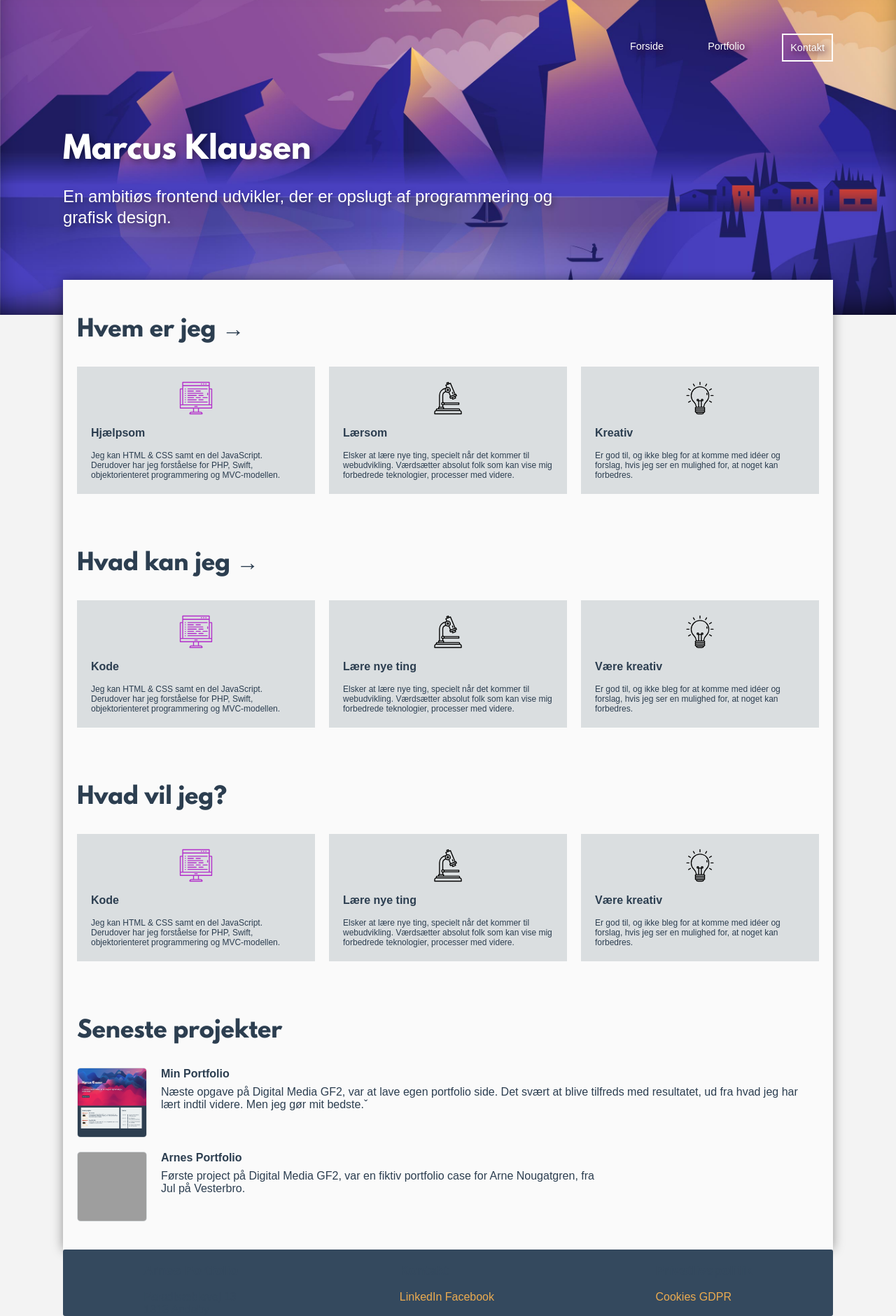
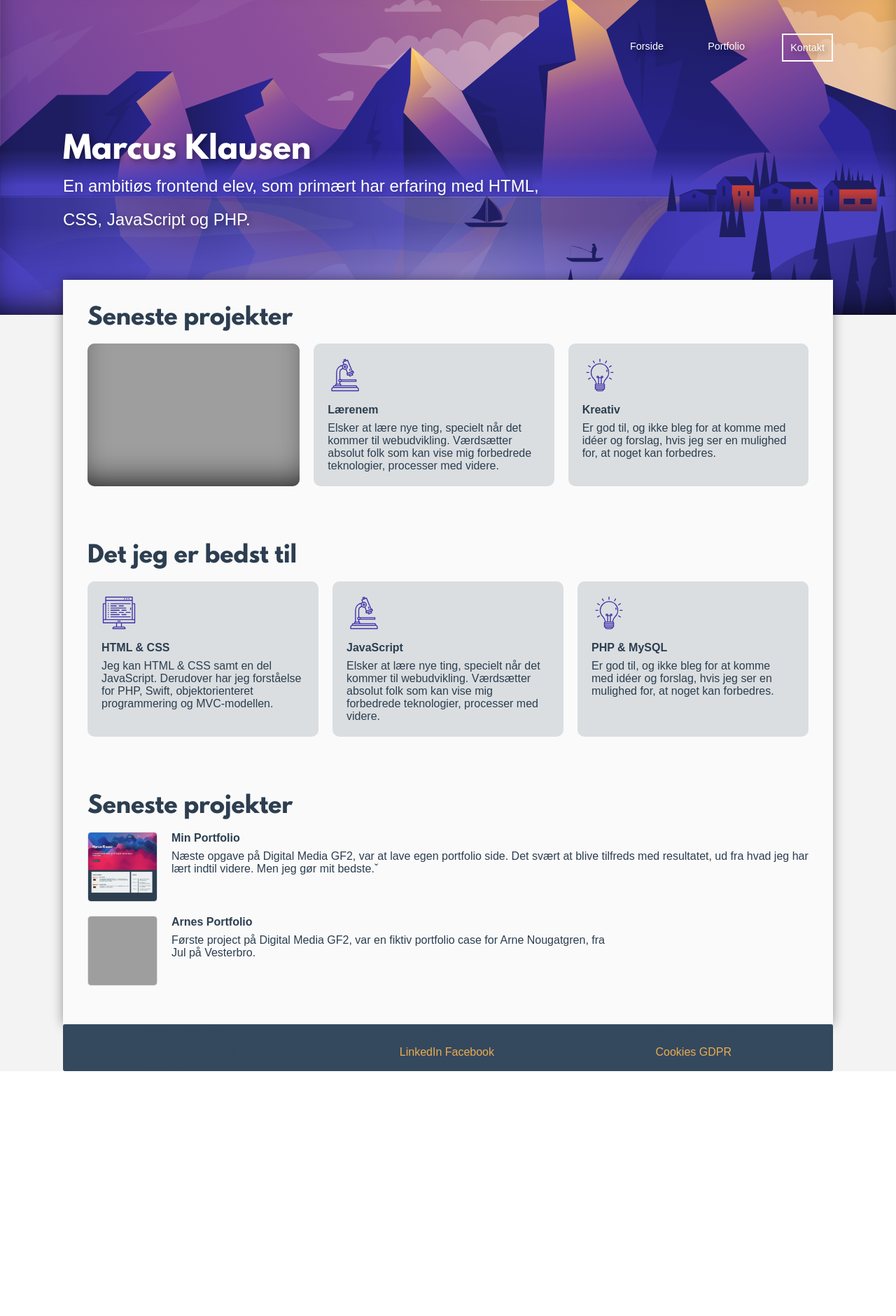
Before and after one commit to marcusklausen/my-portfolio, a PHP site: page / in a window 1280 px wide. Shown: the whole page at 70% size. After the commit the page ends 1531 px from the top, so only its background shows below. Run offline with PHP 8.4, Linux system fonts and the light colour scheme; some web fonts are replaced; grey boxes are pictures that could not be loaded.

Commit message:
rearranged frontpage added hover effect on latest projects, needs styling

```diff
--- a/css/style.css
+++ b/css/style.css
@@ -47,7 +47,7 @@ body {
 /* Globals */
 
 h1,h2,h3,h4,h5 {
-    margin: 1em 0  1em 0;
+    margin: 0 0 0.5em 0;
 }
 
 
@@ -75,7 +75,7 @@ h1,h2,h3,h4,h5 {
 }
 
 .bg {
-    background-image: url("img/header.jpg");
+    background-image: url("img/header.svg");
     min-height: 30%;
     background-position: center;
     background-repeat: no-repeat;
@@ -94,6 +94,7 @@ h1,h2,h3,h4,h5 {
 .container {
     margin-top:-50px;
     box-shadow: 0 0px 15px 0 rgba(0,0,0, 0.4);
+    padding:15px;
 }
 .spacing {
     margin: 0 auto 5em auto;
@@ -143,16 +144,11 @@ header .wrapper {
     font-family: 'Alegreya', sans-serif;
     font-weight: 400;
     line-height: 30px;
+    line-height: 2em;
 }
 
-#tagline button {
+button {
     padding:10px;
-    margin: 30px 10px 0 0;
-    background: #3c40c6;
-    border:1px solid #34495e;
-    box-shadow: 1px 1px 0px 0px #c97cb4 inset;
-    color:#2c3e50;
-
 }
 
 
@@ -163,9 +159,9 @@ header .wrapper {
 
 nav {
     margin: 0 0 0 0;
-    text-shadow: 3px 3px 8px #35113b;
     font-family: 'Alegreya', sans-serif;
     font-size:18px;
+    text-shadow: 3px 3px 8px rgba(0,0,0, 0.4);
 }
 
 nav ul a {
@@ -220,44 +216,81 @@ main h3 {
     font-family: 'LeagueSpartan-Bold';
 }
 
-main .skill .icon  {
+main .card .icon  {
     width: 50px;
     height: 50px;
     background-position: center;
     background-repeat: no-repeat;
     background-size: cover;
-    margin: 0 auto;
+    margin: 0 0;
 }
 
-main .skill {
-
+main .card {
     padding:20px;
     margin-right: 20px;
     background:#dadee0;
     flex: 1 1 0;
+    border-radius:10px;
+    overflow: hidden;
 }
 
-main .skill:last-child {
+
+
+main .card:last-child {
     margin:0;
 }
 
-main .skills h4 {
-
+main .card h4 {
+    margin:1em 0 0.5em 0;
 }
 
-main .skill .icon.code  {
+main .card .icon.code  {
     background-image:url('img/icons/CODE.svg');
 }
-main .skill .icon.curious  {
+main .card .icon.curious  {
     background-image:url('img/icons/MICROSCOPE.svg');
 }
-main .skill .icon.idea  {
+main .card .icon.idea  {
     background-image:url('img/icons/IDEA.svg');
 }
 
-main .skill p {
-    font-size: 12px;
+main .card.portfolio {
+    margin-right: 20px;
+    flex: 1 1 0;
+    border-radius:10px;
+    padding:0;
 }
+
+
+
+main .card.portfolio .img {
+    height:100%;
+    box-shadow: 0px -25px 50px -25px #000 inset;
+}
+
+main .card.portfolio .caption {
+    background: rgb(2,0,36);
+    background: linear-gradient(0deg, rgba(2,0,36,1) 0%, rgba(0,0,0,0) 100%);
+    margin:-80px auto 0 auto;
+    width:100%;
+    border-radius:5px;
+    padding:10px;
+    box-sizing: unset;
+    height:65px;
+    color:white;
+    display: none;
+}
+main .card:hover .caption {
+    display: block;
+}
+main .card.portfolio .caption p {
+    font-size:0.9em;
+}
+
+main .card p {
+    font-size: 0.9.em;
+}
+
 
 
 section.project  {
--- a/frontpage.php
+++ b/frontpage.php
@@ -1,58 +1,55 @@
 <main>
-<h3>Hvem er jeg &#x2192;</h3>
+
+    <h3>Seneste projekter</h3>
     <div class="flex spacing ma-center">
-        <div class="skill">
-            <div class="icon code"></div><!-- skal laves mindre filstørrelse -->
-            <h4>Hjælpsom</h4>
-            <p>Jeg kan HTML & CSS samt en del JavaScript. Derudover har jeg forståelse for PHP, Swift, objektorienteret programmering og MVC-modellen.</p>
+
+
+        <div class="card portfolio">
+            <div class="img" style="background: url('img/thumbs/mockup.png');
+                                    background-position: top center;
+                                    background-repeat: no-repeat;
+                                    background-size: cover;"></div>
+            <div class="caption">
+                <h4>Arnes Portfolio</h4>
+                <button>Se mere</button>
+                <button>Github</button>
+            </div>
         </div>
-        <div class="skill">
+        <div class="card">
             <div class="icon curious"></div><!-- skal laves mindre filstørrelse -->
-            <h4>Lærsom</h4>
+            <h4>Lærenem</h4>
             <p>Elsker at lære nye ting, specielt når det kommer til webudvikling. Værdsætter absolut folk som kan vise mig forbedrede teknologier, processer med videre.</p>
         </div>
-        <div class="skill">
+        <div class="card">
             <div class="icon idea"></div><!-- skal laves mindre filstørrelse -->
             <h4>Kreativ</h4>
             <p>Er god til, og ikke bleg for at komme med idéer og forslag, hvis jeg ser en mulighed for, at noget kan forbedres.</p>
         </div>
     </div>
-    <h3>Hvad kan jeg &#x2192;</h3>
+    <h3>Det jeg er bedst til</h3>
+
     <div class="flex spacing ma-center">
-        <div class="skill">
+        <div class="card">
             <div class="icon code"></div><!-- skal laves mindre filstørrelse -->
-            <h4>Kode</h4>
+            <h4>HTML & CSS</h4>
             <p>Jeg kan HTML & CSS samt en del JavaScript. Derudover har jeg forståelse for PHP, Swift, objektorienteret programmering og MVC-modellen.</p>
         </div>
-        <div class="skill">
+        <div class="card">
             <div class="icon curious"></div><!-- skal laves mindre filstørrelse -->
-            <h4>Lære nye ting</h4>
+            <h4>JavaScript</h4>
             <p>Elsker at lære nye ting, specielt når det kommer til webudvikling. Værdsætter absolut folk som kan vise mig forbedrede teknologier, processer med videre.</p>
         </div>
-        <div class="skill">
+        <div class="card">
             <div class="icon idea"></div><!-- skal laves mindre filstørrelse -->
-            <h4>Være kreativ</h4>
+            <h4>PHP & MySQL</h4>
             <p>Er god til, og ikke bleg for at komme med idéer og forslag, hvis jeg ser en mulighed for, at noget kan forbedres.</p>
         </div>
     </div>
-    <h3>Hvad vil jeg?</h3>
-    <div class="flex spacing ma-center">
-        <div class="skill">
-            <div class="icon code"></div><!-- skal laves mindre filstørrelse -->
-            <h4>Kode</h4>
-            <p>Jeg kan HTML & CSS samt en del JavaScript. Derudover har jeg forståelse for PHP, Swift, objektorienteret programmering og MVC-modellen.</p>
-        </div>
-        <div class="skill">
-            <div class="icon curious"></div><!-- skal laves mindre filstørrelse -->
-            <h4>Lære nye ting</h4>
-            <p>Elsker at lære nye ting, specielt når det kommer til webudvikling. Værdsætter absolut folk som kan vise mig forbedrede teknologier, processer med videre.</p>
-        </div>
-        <div class="skill">
-            <div class="icon idea"></div><!-- skal laves mindre filstørrelse -->
-            <h4>Være kreativ</h4>
-            <p>Er god til, og ikke bleg for at komme med idéer og forslag, hvis jeg ser en mulighed for, at noget kan forbedres.</p>
-        </div>
-    </div>
+
+
+
+
+
     <h3>Seneste projekter</h3>
     <section class="project">
         <img src="img/thumbs/thumb2.png" alt="Preview" class="thumb"> <!-- skal laves mindre filstørrelse -->
--- a/header.php
+++ b/header.php
@@ -21,7 +21,7 @@
         </nav>
         <div id="tagline">
             <h1>Marcus Klausen</h1>
-            <h2>En ambitiøs frontend udvikler, der er opslugt af programmering og grafisk design.</h2>
+            <h2>En ambitiøs frontend elev, som primært har erfaring med HTML, CSS, JavaScript og PHP.</h2>
             <div class="flex ma-left">
         </div>
         </div><!-- tagline -->
```
Also changed, not shown: css/img/icons/CODE.svg, css/img/icons/IDEA.svg, css/img/icons/MICROSCOPE.svg.
